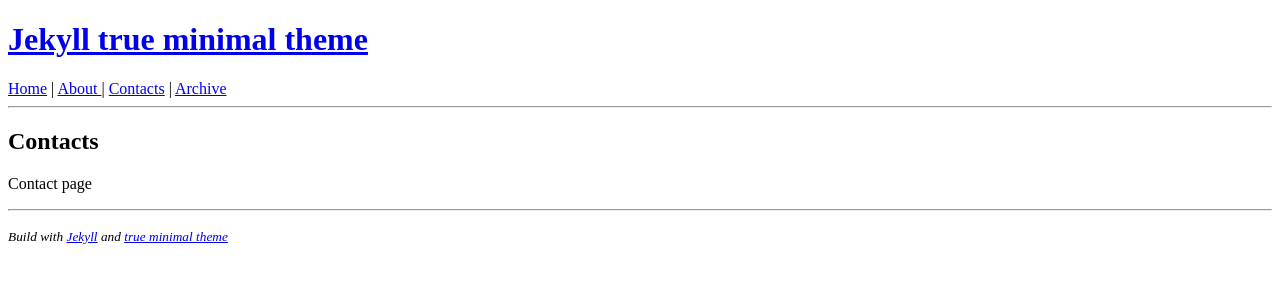
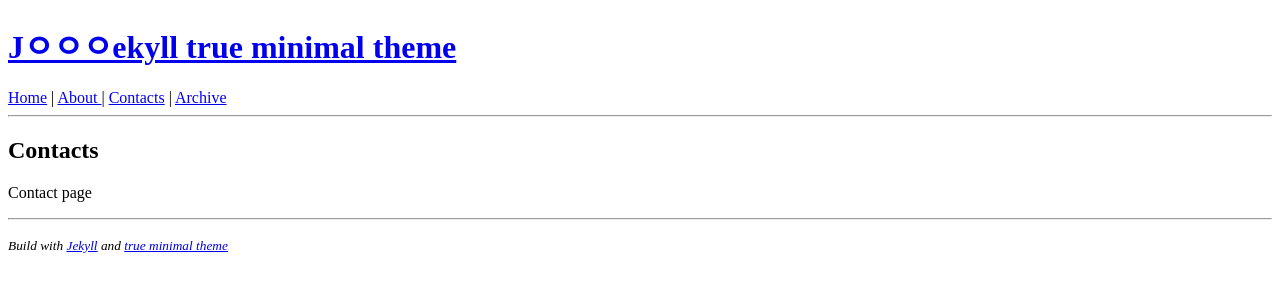
Before and after one commit to gwaab/gwaab.github.io, a Jekyll site: the page built from contact/index.html, in a window 1280 px wide. Shown: the top 300 px of the page. Built offline with Jekyll 4.4.1, drawn with Linux system fonts in a browser that asks for light colours.

Commit message:
Update _config.yml

```diff
--- a/_config.yml
+++ b/_config.yml
@@ -1,4 +1,4 @@
-name: "Jekyll true minimal theme"
+name: "Jㅇㅇㅇekyll true minimal theme"
 description: "Lightweight theme"
 
 url: ''
```
